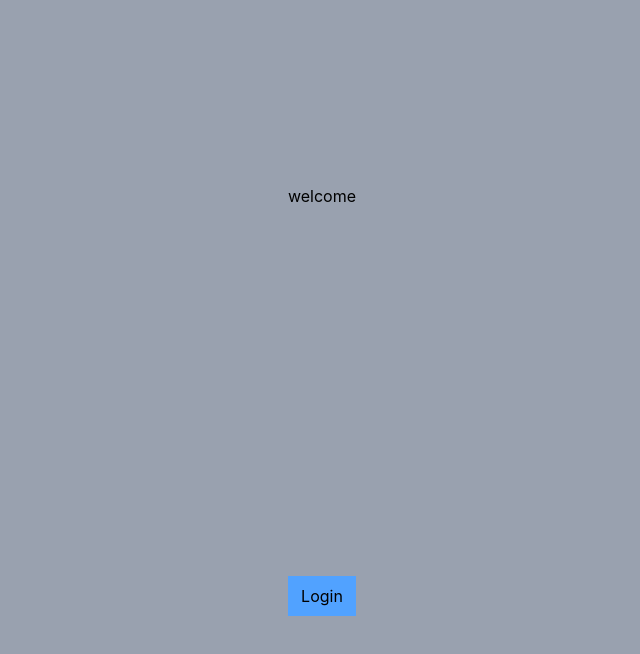
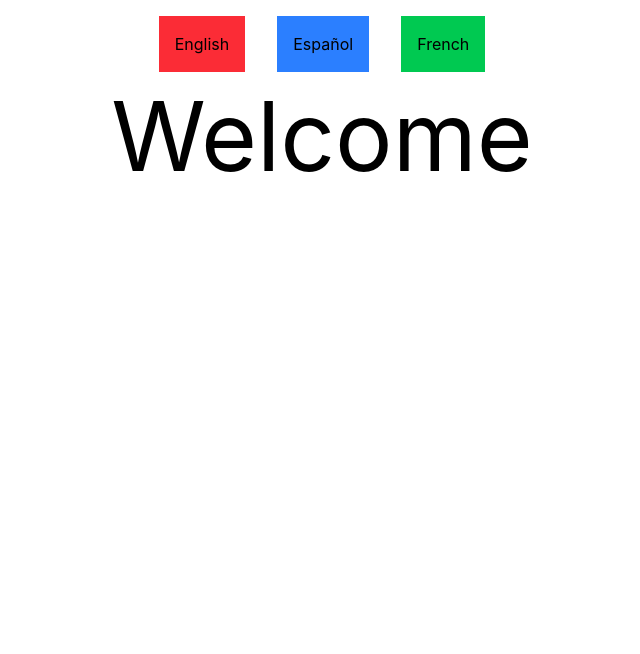
Before and after one commit to sherry-gurvinder/dev-journey-2026, a React (Vite) app in the folder 01-learning/week-06/drills/: page / in a window 1280 px wide. Shown: the top 654 px of the page, without its empty margins (318-958 px from the left). Built offline with nearby package versions, Linux system fonts and the light colour scheme.

Commit message:
Week 6: Drill 7 - Language Switcher - language switching working

```diff
--- /dev/null
+++ b/01-learning/week-06/drills/src/drills/drill-07-language/App.jsx
@@ -0,0 +1,12 @@
+import LanguageSwitcher from "./components/LanguageSwitcher";
+import { LanguageProvider } from "./contexts/LanguageContext";
+
+const App = () =>
+{
+    return(
+    <LanguageProvider>
+        <LanguageSwitcher/>
+    </LanguageProvider>
+    )
+}
+export default App;
--- /dev/null
+++ b/01-learning/week-06/drills/src/drills/drill-07-language/components/LanguageSwitcher.jsx
@@ -0,0 +1,22 @@
+import useLanguage from "../hooks/useLanguage"
+
+const LanguageSwitcher = () =>
+{
+    const {currentLan,changeLanguage,translations} = useLanguage();
+    console.log("hello ",translations);
+    console.log("hello ",translations[currentLan]["welcome"]);
+    return(
+        <div>
+            <div className="flex items-center justify-center">
+                <button className="bg-red-500 p-4 m-4" onClick={()=>changeLanguage("en")}> English </button>
+                <button className="bg-blue-500 p-4 m-4" onClick={ ()=>changeLanguage("es")}> Español </button>
+                <button className="bg-green-500 p-4 m-4" onClick={()=>changeLanguage("fr")}> French </button>
+            </div>
+            <div className="grid justify-center text-8xl">
+               {translations[currentLan]["welcome"]}
+            </div>
+        </div>
+    )
+}
+
+export default LanguageSwitcher;
--- /dev/null
+++ b/01-learning/week-06/drills/src/drills/drill-07-language/contexts/LanguageContext.jsx
@@ -0,0 +1,23 @@
+import {createContext , useState} from "react";
+
+const LanguageConetxt = createContext();
+const translations = {
+    en: { welcome: "Welcome", logout: "Logout", language: "Language" },
+    es: { welcome: "Bienvenido", logout: "Cerrar sesión", language: "Idioma" },
+    fr: { welcome: "Bienvenue", logout: "Déconnexion", language: "Langue" }
+    };
+const LanguageProvider = ({children}) =>
+{
+    const [currentLan,setcurrentLan] = useState("en");
+    const changeLanguage=(lang) =>
+    {
+        setcurrentLan(lang);
+    }
+    return(
+        <LanguageConetxt.Provider value={{currentLan,changeLanguage,translations}}>
+            {children}
+        </LanguageConetxt.Provider>
+    )
+}
+
+export {LanguageProvider,LanguageConetxt}
--- /dev/null
+++ b/01-learning/week-06/drills/src/drills/drill-07-language/hooks/useLanguage.js
@@ -0,0 +1,12 @@
+import { useContext } from "react"
+import { LanguageConetxt } from "../contexts/LanguageContext"
+
+
+const useLanguage = ()=>
+{
+    const {currentLan,changeLanguage,translations} = useContext(LanguageConetxt);
+
+    return { currentLan, changeLanguage , translations}
+}
+
+export default useLanguage;
--- a/01-learning/week-06/drills/src/main.jsx
+++ b/01-learning/week-06/drills/src/main.jsx
@@ -4,7 +4,8 @@ import ReactDOM from 'react-dom/client'
 //import App from './drills/drill-02-theme/App'
 //import App from './drills/drill-03-reducer/App'
 //import App from './drills/drill-04-custom-hooks/App'
-import App from "./drills/drill-06-auth-context/App"
+//import App from "./drills/drill-06-auth-context/App"
+import App from "./drills/drill-07-language/App"
 import './index.css'
 
 ReactDOM.createRoot(document.getElementById('root')).render(
```
